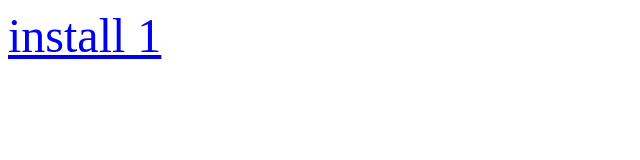
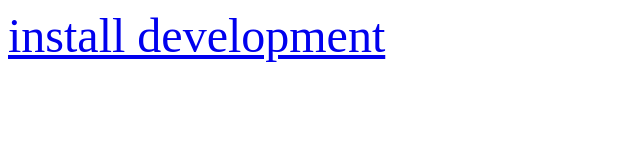
Before and after one commit to woosim/woosimtest1, a plain HTML site: page index.html in a window 1280 px wide. Shown: the whole page, without its empty margins (0-640 px from the left). Drawn offline with Linux system fonts and the light colour scheme.

Commit message:
Update index.html

```diff
--- a/index.html
+++ b/index.html
@@ -9,7 +9,7 @@
 </head>
 
 <body>
-	<font size = 25><a href="itms-services://?action=download-manifest&url=https://raw.githubusercontent.com/woosim/woosimtest1/master/woosimtest1.plist"> install 1 </a></font>
+	<font size = 25><a href="itms-services://?action=download-manifest&url=https://raw.githubusercontent.com/woosim/woosimtest1/master/woosimtest1.plist"> install development </a></font>
 </body>
 
 </html>
```
